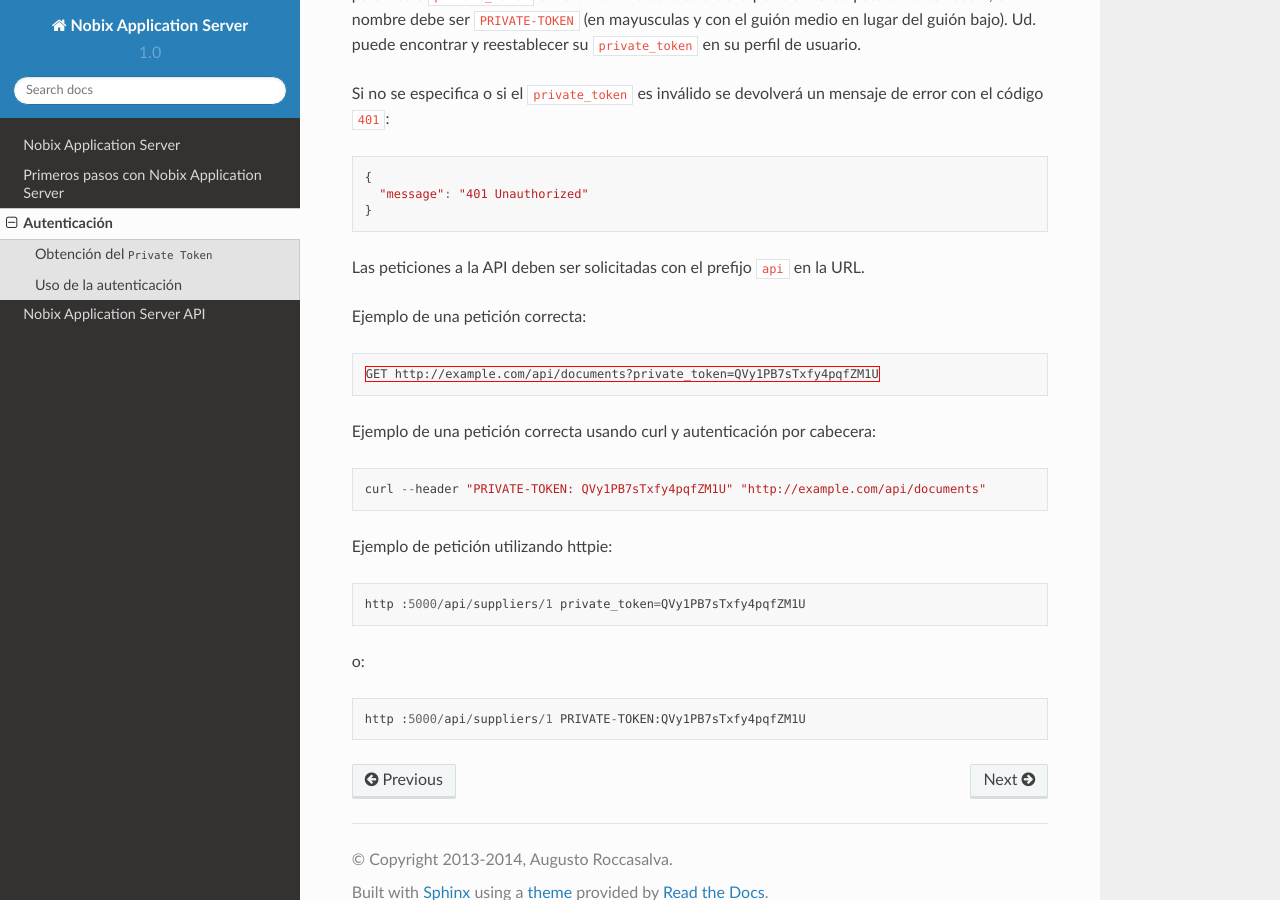
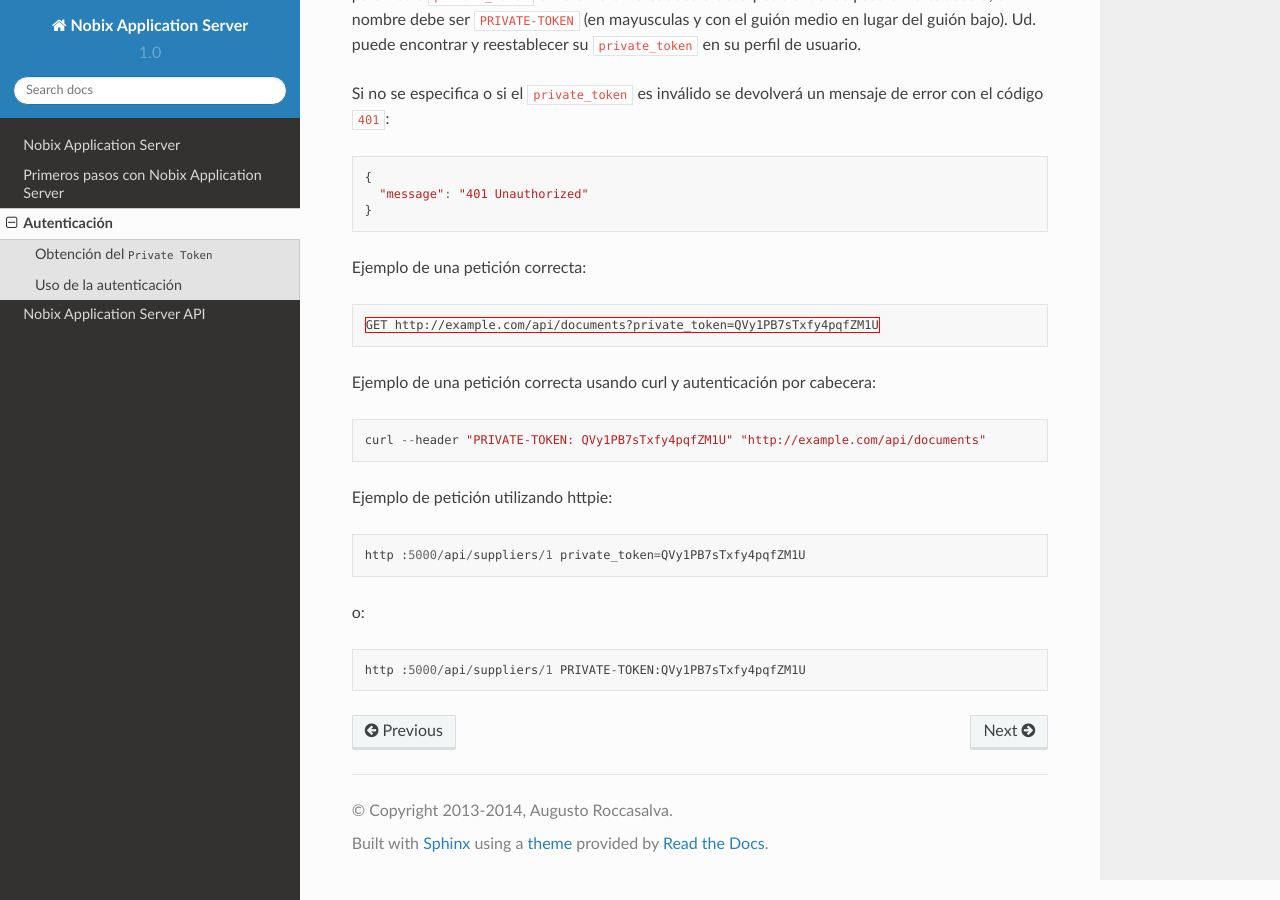
Before and after one commit to coyotevz/nbs, a Sphinx documentation site: the page built from docs/auth.rst, in a window 1280 px wide and 900 px high, scrolled down 740 px. Built offline with Sphinx 7.4.7 and the Read the Docs theme 2.0.0, drawn with Linux system fonts in a browser that asks for light colours.

Commit message:
Remove unrelated line in auth.rst docs

```diff
--- a/docs/auth.rst
+++ b/docs/auth.rst
@@ -46,8 +46,6 @@
       "message": "401 Unauthorized"
     }
 
-Las peticiones a la API deben ser solicitadas con el prefijo ``api`` en la URL.
-
 Ejemplo de una petición correcta:
 
 .. sourcecode:: http
```
